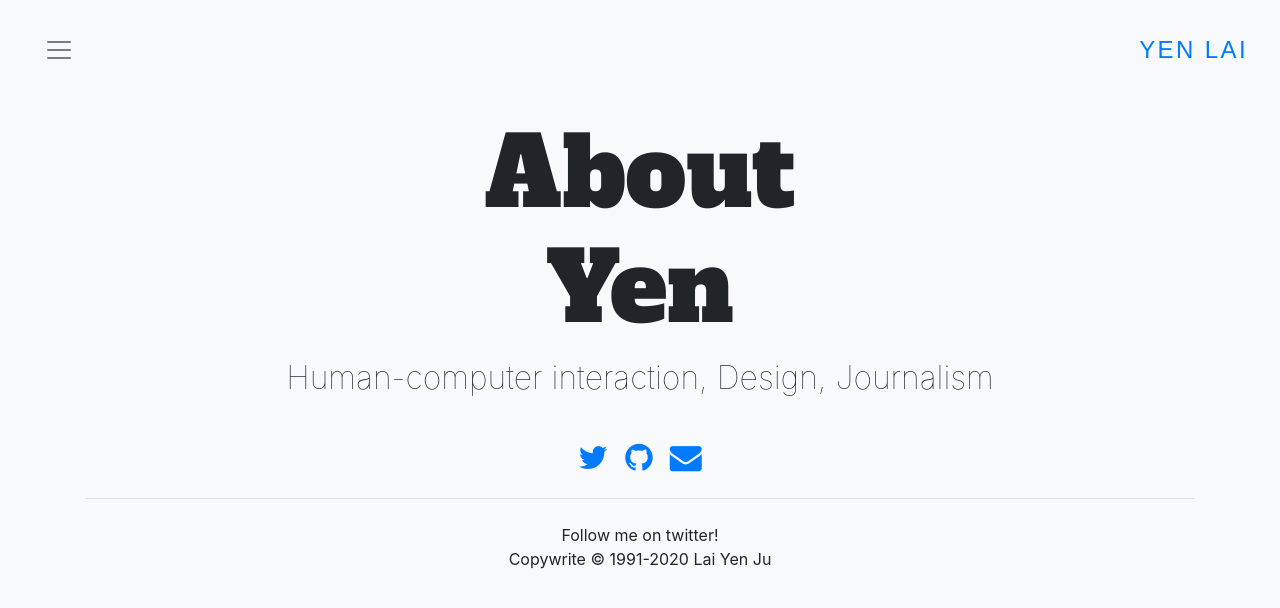
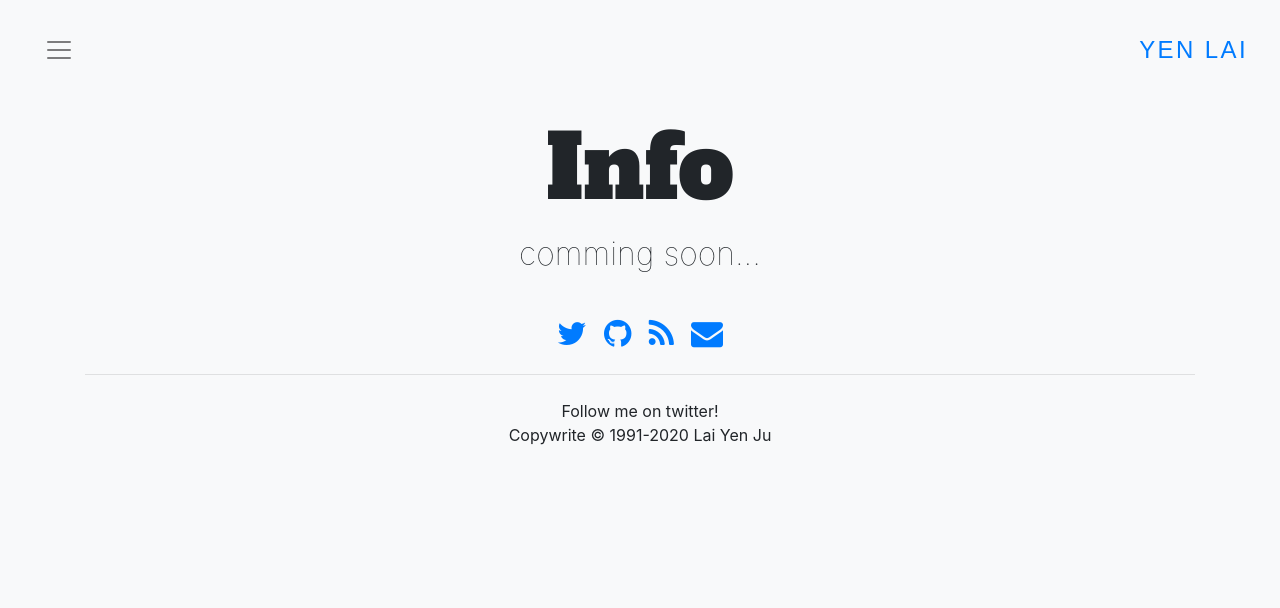
Before and after one commit to laiyenju/laiyenju, a plain HTML site: page info.html in a window 1280 px wide. Drawn offline with nearby package versions, Linux system fonts and the light colour scheme; a web font is replaced by a local one.

Commit message:
Update info.html

```diff
--- a/info.html
+++ b/info.html
@@ -61,18 +61,18 @@
     <div class="wraper">
         <div class="container">
             <div class="title">
-                <h1 class="text-center display-1">
-                  About<br>
-                  Yen
+                <h1 class="text-center display-2">
+                  Info
                 </h1>
-                <p class="sub-title text-center font-weight-lighter">Human-computer interaction, Design, Journalism</p>
+                <p class="sub-title text-center font-weight-lighter">comming soon...</p>
             </div>
 
             <div class="icons text-center text-primary">
                   <div class="container">
-                    <div class="icon"><i class="fa fa-twitter" aria-hidden="true"></i></div>
-                    <div class="icon"><i class="fa fa-github" aria-hidden="true"></i></div>
-                    <div class="icon"><i class="fa fa-envelope" aria-hidden="true"></i></div>
+                    <div class="icon"><a href="https://twitter.com/theYenLai"><i class="fa fa-twitter" aria-hidden="true"></i></a></div>
+                    <div class="icon"><a href="https://github.com/laiyenju"><i class="fa fa-github" aria-hidden="true"></i></a></div>
+                    <div class="icon"><a href="https://clockwork.substack.com"><i class="fa fa-rss" aria-hidden="true"></i></a></div>
+                    <div class="icon"><a href="mailto:laiyenju@outlook.com"><i class="fa fa-envelope" aria-hidden="true"></i></a></div>
                   </div>
                 <hr>
             </div>
```
